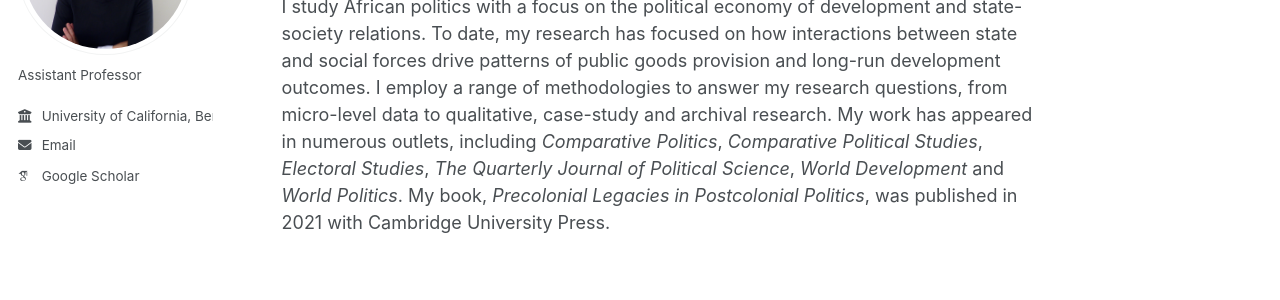
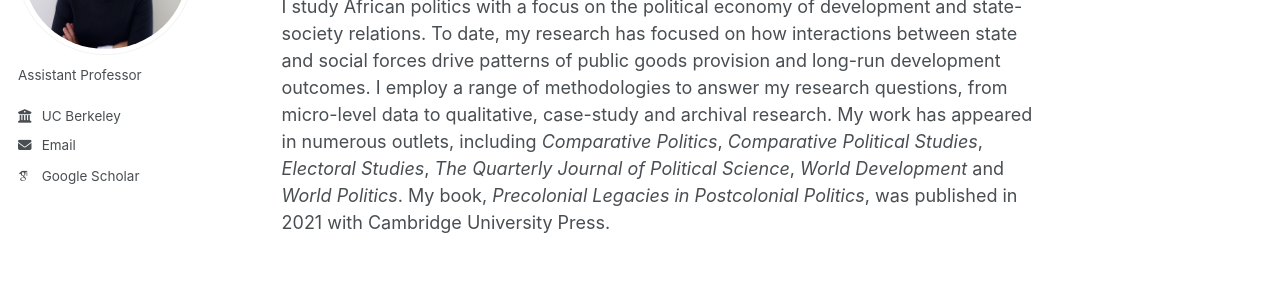
Before and after one commit to martha-wilfahrt/martha-wilfahrt.github.io, a Jekyll site: the page built from _pages/about.md, in a window 1280 px wide. Shown: the part 217-517 px from the top of the page. Built offline with Jekyll 4.4.1, drawn with Linux system fonts in a browser that asks for light colours; some web fonts are replaced.

Commit message:
Update _config.yml

```diff
--- a/_config.yml
+++ b/_config.yml
@@ -24,7 +24,8 @@ author:
   # Biographic information
   avatar           : "MW_2.png"
   bio              : "Assistant Professor"
-  employer         : "University of California, Berkeley"
+  field            : "Political Science"
+  employer         : "UC Berkeley"
   uri              : # URL
   email            : "martha.wilfahrt@berkeley.edu"
 
```
